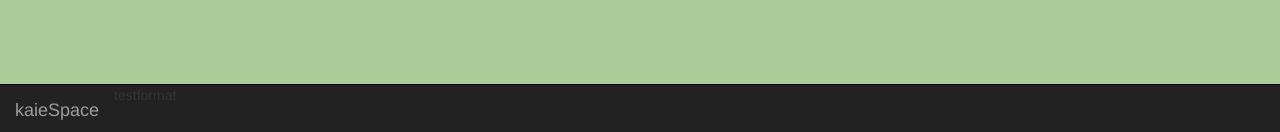
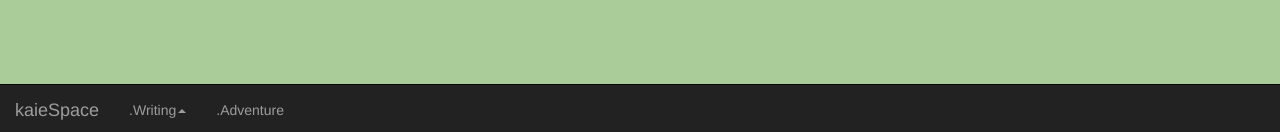
Before and after one commit to kaiewiggins/kaiewiggins.github.io, a Jekyll site: the page built from imprint.html, in a window 1280 px wide. Shown: the part 765-897 px from the top of the page. Built offline with Jekyll 4.4.1, drawn with Linux system fonts in a browser that asks for light colours; nearby versions of some CDN libraries.

Commit message:
testing effect of dropdowns in fixed-bottom navbar

```diff
--- a/_layouts/default.html
+++ b/_layouts/default.html
@@ -31,10 +31,18 @@
     </div><!--end navbar-header-->
     <div class="collapse navbar-collapse" id="myNavbar">
    <ul class="nav navbar-nav">
-    <li>
-     test
-    </li>
-    <li>format</li>
+  <li class="dropdown">
+   <a class="dropdown-toggle" data-toggle="dropdown" href="/writing.html">.Writing<span class="caret"></span></a>
+   <ul class="dropdown-menu">
+    <li><a href="/writing.html#aboutwriting">.About</a></li>
+    <li><a href="/writing.html#kaiestories">.Stories</a></li>
+    <li><a href="/writing.html#betareaders">.Beta Readers</a></li>
+    <li><a href="/writing.html#writingjournal">.Journal</a></li>
+    <li><a href="/writing.html#writingresources">.Resources</a></li>
+<!--    <li><a href="#">.Community</a></li> tbc -->
+   </ul><!--end Writing dropdown list.-->
+   </li><!--end Writing dropdown-->
+  <li><a href="/adventure.html">.Adventure</a></li>
    </ul>
    </div>
   </div>
```
